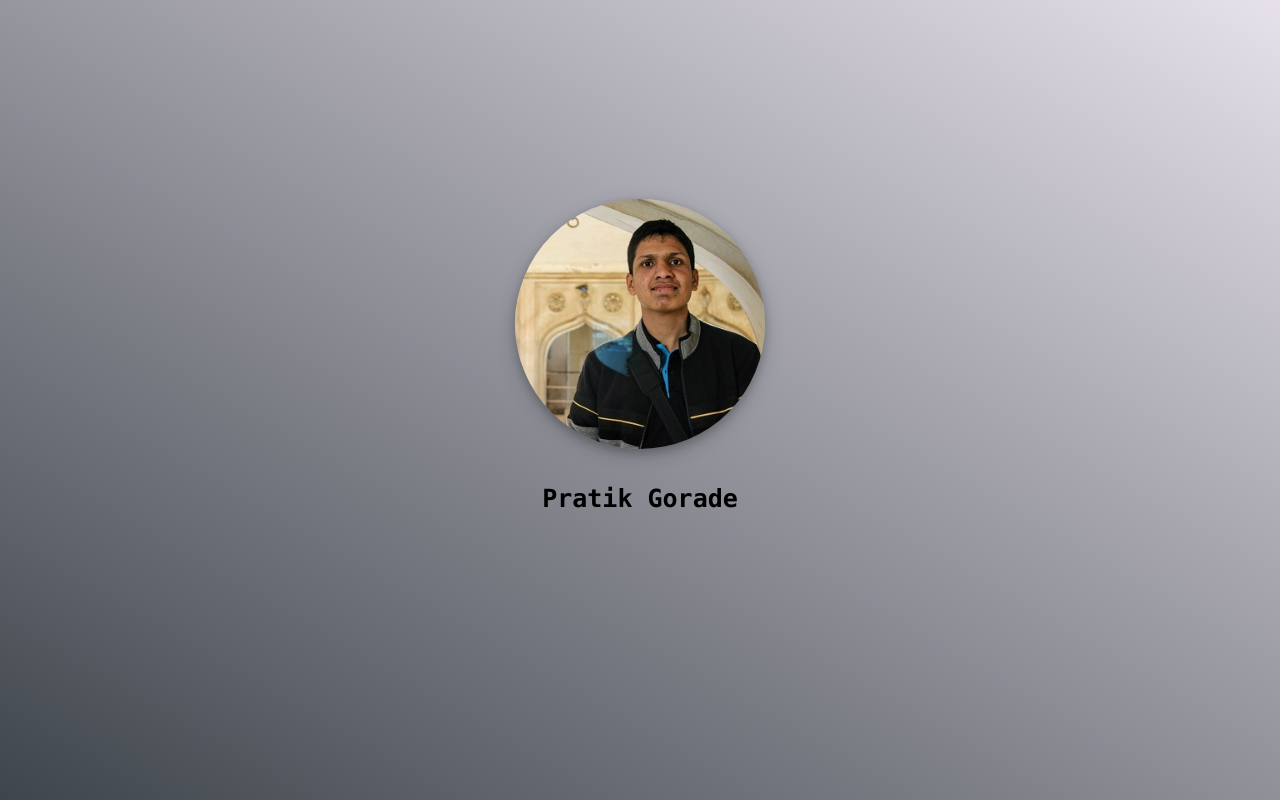
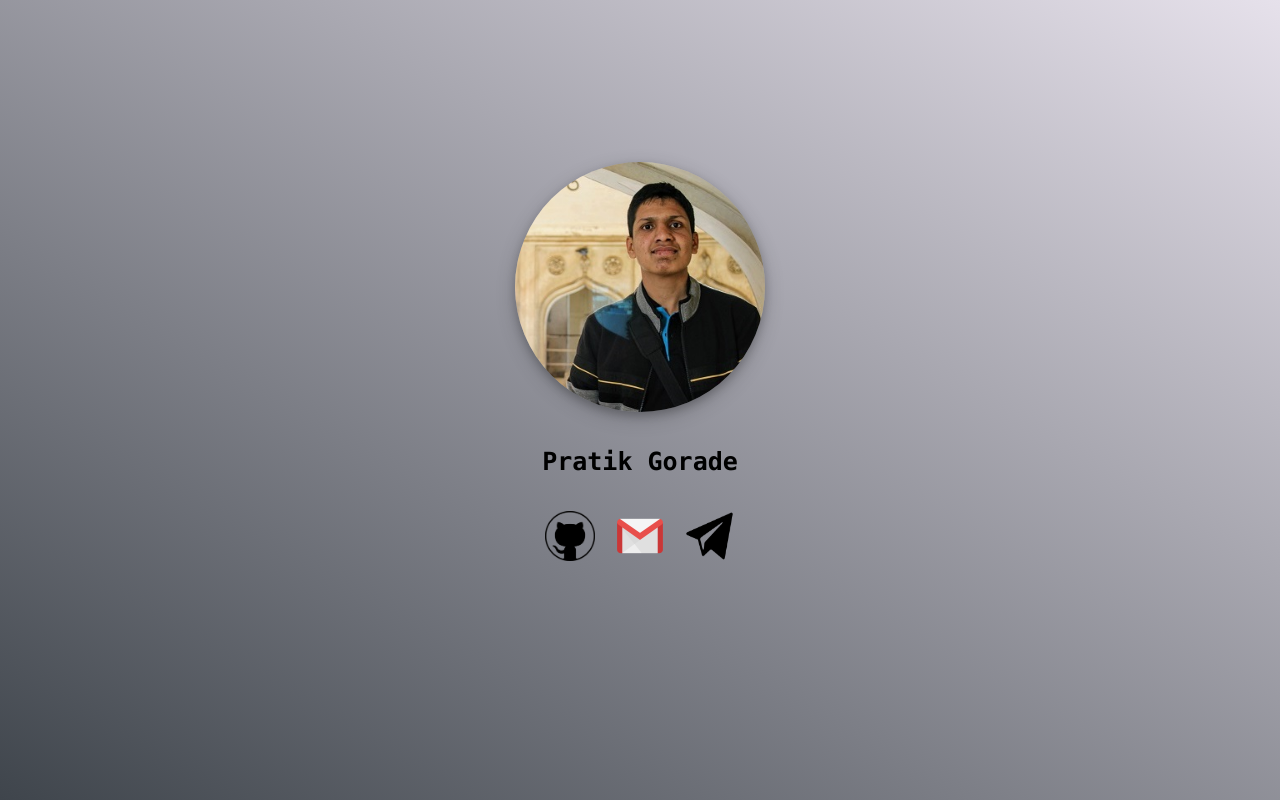
Before and after one commit to prkprime/my-website, a plain HTML site: page index.html in a window 1280 px wide. Drawn offline with Linux system fonts and the light colour scheme.

Commit message:
added links

```diff
--- a/css/master.css
+++ b/css/master.css
@@ -30,5 +30,12 @@ html {
   font-weight: bold;
 }
 
+.mainCard .links #link-image {
+  height: 50px;
+  width: 50px;
+  padding: 10px;
+}
+
 .mainCard .links {
+  display: flex;
 }
--- a/index.html
+++ b/index.html
@@ -12,7 +12,21 @@
         <p id="name">Pratik Gorade</p>
       </div>
       <div class="links">
-
+        <div class="column">
+          <a href="https://github.com/prkprime" target="_blank">
+            <img id="link-image" src="img/github.png" alt="Github">
+          </a>
+        </div>
+        <div class="cloumn">
+          <a href="mailto:prkprime007@gmail.com" target="_blank">
+            <img id="link-image" src="img/mail.png" alt="Email">
+          </a>
+        </div>
+        <div class="column">
+          <a href="https://t.me/prkprime" target="_blank">
+            <img id="link-image" src="img/telegram.png" alt="">
+          </a>
+        </div>
       </div>
     </div>
   </body>
```
Also changed, not shown: img/github.png (added), img/mail.png (added), img/telegram.png (added).
